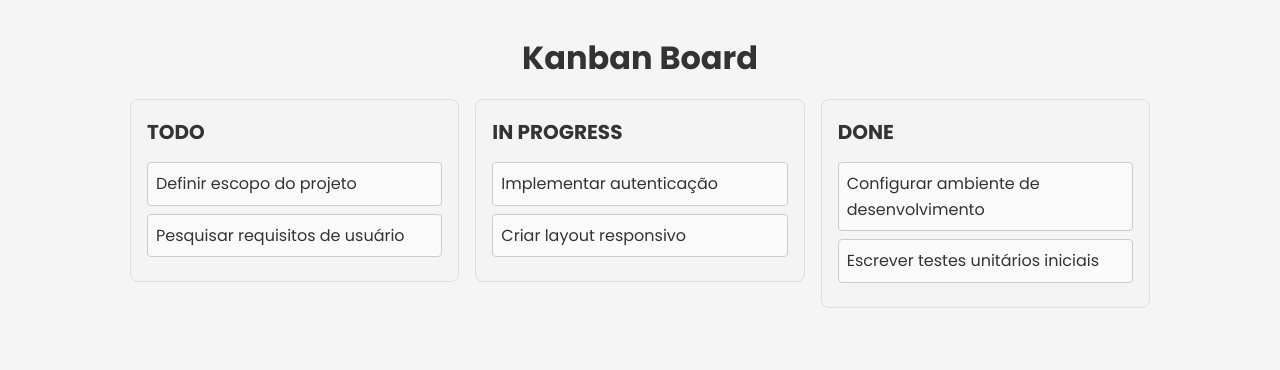
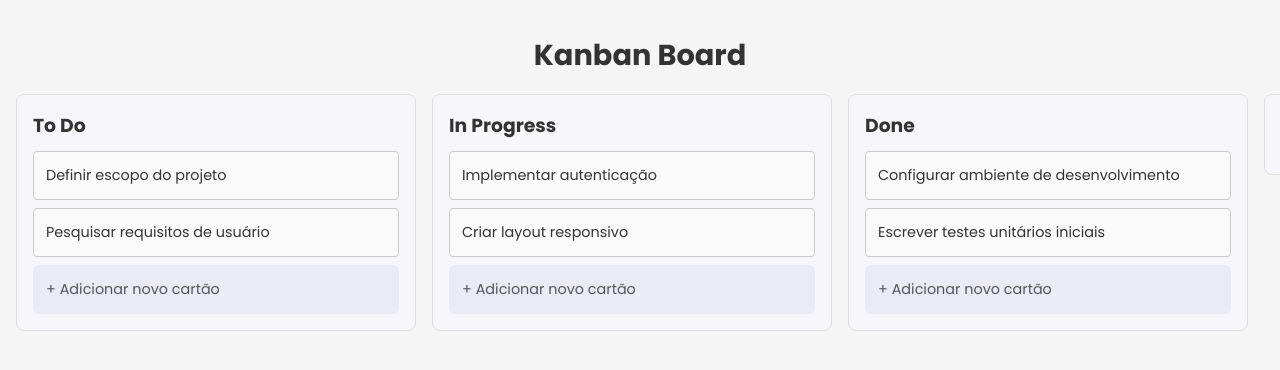
Before and after one commit to lucaspanizio/kanban, a React (Vite) app: page / in a window 1280 px wide. Shown: the top 370 px of the page. Built offline with nearby package versions, Linux system fonts and the light colour scheme.

Commit message:
:sparkles: feat: add support for new cards and columns

```diff
--- a/src/app.tsx
+++ b/src/app.tsx
@@ -1,20 +1,21 @@
 import isPropValid from '@emotion/is-prop-valid'
 import { StyleSheetManager } from 'styled-components'
+
 import { Kanban } from '@/components/kanban'
 import { GlobalStyle } from '@/global/styles'
 
 const mockData = {
-  todo: [
-    { id: 1, title: 'Definir escopo do projeto' },
-    { id: 2, title: 'Pesquisar requisitos de usuário' },
+  'To Do': [
+    { id: '1', title: 'Definir escopo do projeto' },
+    { id: '2', title: 'Pesquisar requisitos de usuário' },
   ],
-  'in progress': [
-    { id: 3, title: 'Implementar autenticação' },
-    { id: 4, title: 'Criar layout responsivo' },
+  'In Progress': [
+    { id: '3', title: 'Implementar autenticação' },
+    { id: '4', title: 'Criar layout responsivo' },
   ],
-  done: [
-    { id: 5, title: 'Configurar ambiente de desenvolvimento' },
-    { id: 6, title: 'Escrever testes unitários iniciais' },
+  Done: [
+    { id: '5', title: 'Configurar ambiente de desenvolvimento' },
+    { id: '6', title: 'Escrever testes unitários iniciais' },
   ],
 }
 
@@ -25,7 +26,7 @@ export function App() {
 
       <main>
         <h1>Kanban Board</h1>
-        <Kanban initialData={mockData} />
+        <Kanban initialData={mockData} isSortable={false} allowInclusion={true} />
       </main>
     </StyleSheetManager>
   )
--- a/src/components/kanban/card/index.tsx
+++ b/src/components/kanban/card/index.tsx
@@ -1,29 +1,34 @@
 import { useSortable } from '@dnd-kit/sortable'
 import { CSS } from '@dnd-kit/utilities'
+
 import * as S from './styles'
 
 export type CardType = {
-  id: number
+  id: string
   title: string
 }
 
-interface Props extends CardType {}
+interface Props extends CardType {
+  isSortable?: boolean
+}
 
-export const Card = ({ id, title }: Props) => {
+export const Card = ({ id, title, isSortable = false }: Props) => {
   const { attributes, listeners, setNodeRef, transform, transition, isDragging } = useSortable({ id })
 
   return (
     <S.Wrapper
       ref={setNodeRef}
-      {...attributes}
-      {...listeners}
       style={{
         transition,
         transform: CSS.Translate.toString(transform),
         opacity: isDragging ? 0.6 : 1,
+        ...(isSortable && { padding: '8px 10px 8px 16px' }),
       }}
     >
-      {title}
+      <S.Content>
+        <S.Title>{title}</S.Title>
+        {isSortable && <S.DragHandle {...listeners} {...attributes} />}
+      </S.Content>
     </S.Wrapper>
   )
 }
--- a/src/components/kanban/card/styles.ts
+++ b/src/components/kanban/card/styles.ts
@@ -1,14 +1,49 @@
 import styled from 'styled-components'
 
 export const Wrapper = styled.div`
+  display: flex;
+  align-items: center;
+
+  min-width: 300px;
+
+  margin-bottom: 8px;
+  padding: 12px;
+
+  border-radius: 4px;
+  border: 1px solid #ccc;
+
   background-color: #fafafa;
-  border: 1px solid #ccc;
-  padding: 0.5rem;
-  border-radius: 4px;
-  margin-bottom: 0.5rem;
+
+  user-select: none;
+`
+export const Content = styled.div`
+  display: flex;
+  align-items: center;
+  justify-content: space-between;
+  width: 100%;
+`
+
+export const Title = styled.h3`
+  flex: 1;
+  margin: 0;
+  font-size: inherit;
+  font-weight: inherit;
+  margin-right: 5px;
+
+  word-break: break-word;
+  overflow-wrap: break-word;
+  white-space: normal;
+`
+
+export const DragHandle = styled.div`
   cursor: grab;
+  padding: 6px;
 
-  &:focus {
-    outline: 2px solid oklch(74.6% 0.16 232.661);
+  &::after {
+    content: '⋮⋮';
+    font-size: 16px;
+    font-family: inherit;
+    color: #666666;
+    font-weight: 600;
   }
 `
--- a/src/components/kanban/column/index.tsx
+++ b/src/components/kanban/column/index.tsx
@@ -1,15 +1,21 @@
+import { useDroppable } from '@dnd-kit/core'
 import { SortableContext, verticalListSortingStrategy } from '@dnd-kit/sortable'
-import { useDroppable } from '@dnd-kit/core'
+
 import { Card, CardType } from '@/components/kanban/card'
+import { NewCard } from '@/components/kanban/new-card'
+
 import * as S from './styles'
 
 interface Props {
   id: string
   title: string
   cards: CardType[]
+  isSortable: boolean
+  allowInclusion: boolean
+  onAddCard: (colId: string, title: string) => void
 }
 
-export const Column = ({ id, title, cards }: Props) => {
+export const Column = ({ id, title, cards, isSortable, allowInclusion, onAddCard }: Props) => {
   const { setNodeRef } = useDroppable({ id })
 
   return (
@@ -17,12 +23,25 @@ export const Column = ({ id, title, cards }: Props) => {
       <S.Title>{title}</S.Title>
 
       <div ref={setNodeRef}>
-        <SortableContext items={cards.map((card) => card.id)} strategy={verticalListSortingStrategy}>
-          {cards.map((card) => (
-            <Card key={card.id} {...card} />
-          ))}
-        </SortableContext>
+        {isSortable ? (
+          <SortableContext items={cards.map((card) => card.id)} strategy={verticalListSortingStrategy}>
+            {cards.map((card) => (
+              <Card key={card.id} {...card} isSortable />
+            ))}
+          </SortableContext>
+        ) : (
+          cards.map((card) => <Card key={card.id} {...card} isSortable={false} />)
+        )}
       </div>
+
+      {allowInclusion && (
+        <NewCard
+          numberOfCards={cards.length}
+          onSave={(title) => onAddCard(id, title)}
+          minHeight={isSortable ? '40px' : undefined}
+          padding={isSortable ? '16px' : '12px'}
+        />
+      )}
     </S.Wrapper>
   )
 }
--- a/src/components/kanban/column/styles.ts
+++ b/src/components/kanban/column/styles.ts
@@ -1,17 +1,21 @@
 import styled from 'styled-components'
 
 export const Wrapper = styled.div`
-  flex: 1;
   padding: 16px;
-  min-width: 300px;
+  min-width: 400px;
+  max-width: 400px;
   height: min-content;
   border-radius: 8px;
   border: 1px solid #dedede;
-  background-color: oklch(96.7% 0.001 286.375);
+  background-color: #f7f7fb;
 `
 
 export const Title = styled.h3`
   font-weight: 700;
-  font-size: 1.25rem;
-  margin-bottom: 14px;
+  font-size: 1.175rem;
+  margin-bottom: 10px;
+
+  white-space: nowrap;
+  overflow: hidden;
+  text-overflow: ellipsis;
 `
--- a/src/components/kanban/index.tsx
+++ b/src/components/kanban/index.tsx
@@ -1,6 +1,3 @@
-import { useCallback, useState } from 'react'
-import { restrictToWindowEdges } from '@dnd-kit/modifiers'
-import { arrayMove, sortableKeyboardCoordinates } from '@dnd-kit/sortable'
 import {
   closestCorners,
   DndContext,
@@ -14,19 +11,25 @@ import {
   useSensor,
   useSensors,
 } from '@dnd-kit/core'
+import { restrictToWindowEdges } from '@dnd-kit/modifiers'
+import { arrayMove, sortableKeyboardCoordinates } from '@dnd-kit/sortable'
+import { useCallback, useState } from 'react'
+
+import { Card, type CardType } from './card'
 import { Column } from './column'
-import { Card, type CardType } from './card'
+import { NewColumn } from './new-column'
 
 export type Columns = Record<string, CardType[]>
 
 interface KanbanProps {
   initialData?: Columns
+  isSortable?: boolean
+  allowInclusion?: boolean
 }
 
-export const Kanban = ({ initialData }: KanbanProps) => {
-  // TODO: apresentar uma coluna default quando initialData não for passado
-  const [columns, setColumns] = useState<Columns>(initialData ?? {})
-  const [activeId, setActiveId] = useState<number | null>(null)
+export const Kanban = ({ initialData = {}, isSortable = true, allowInclusion = true }: KanbanProps) => {
+  const [columns, setColumns] = useState<Columns>(initialData)
+  const [activeId, setActiveId] = useState<string | null>(null)
 
   const sensors = useSensors(
     useSensor(PointerSensor),
@@ -36,7 +39,7 @@ export const Kanban = ({ initialData }: KanbanProps) => {
   )
 
   const handleDragStart = useCallback((event: DragStartEvent) => {
-    setActiveId(event.active.id as number)
+    setActiveId(event.active.id as string)
   }, [])
 
   const handleDragOver = useCallback(
@@ -79,26 +82,53 @@ export const Kanban = ({ initialData }: KanbanProps) => {
     [columns],
   )
 
+  const handleAddColumn = useCallback((title: string) => {
+    setColumns((prev) => ({
+      ...prev,
+      [title]: [],
+    }))
+  }, [])
+
+  const handleAddCard = useCallback((colId: string, title: string) => {
+    const newCard: CardType = { id: `${Date.now()}-${Math.random()}`, title }
+    setColumns((prev) => ({
+      ...prev,
+      [colId]: [...prev[colId], newCard],
+    }))
+  }, [])
+
   return (
     <DndContext
-      sensors={sensors}
       collisionDetection={closestCorners}
       modifiers={[restrictToWindowEdges]}
-      onDragStart={handleDragStart}
-      onDragOver={handleDragOver}
-      onDragEnd={handleDragEnd}
+      {...(isSortable && {
+        sensors,
+        onDragStart: handleDragStart,
+        onDragOver: handleDragOver,
+        onDragEnd: handleDragEnd,
+      })}
     >
       <div className="container">
         {Object.keys(columns).map((colId) => (
-          <Column key={colId} id={colId} title={colId.toUpperCase()} cards={columns[colId]} />
+          <Column
+            key={colId}
+            id={colId}
+            title={colId}
+            cards={columns[colId]}
+            isSortable={isSortable}
+            allowInclusion={allowInclusion}
+            onAddCard={handleAddCard}
+          />
         ))}
+
+        {allowInclusion && <NewColumn numberOfCards={0} onSave={handleAddColumn} />}
 
         <DragOverlay>
           {activeId !== null &&
             (() => {
               const col = findColumnId(columns, activeId)!
               const card = columns[col].find((c) => c.id === activeId)!
-              return <Card id={card.id} title={card.title} />
+              return <Card id={card.id} title={card.title} isSortable={isSortable} />
             })()}
         </DragOverlay>
       </div>
@@ -108,22 +138,22 @@ export const Kanban = ({ initialData }: KanbanProps) => {
 
 function withValidDrag<T extends DragOverEvent | DragEndEvent>(
   event: T,
-  callback: (ids: { activeId: number; overId: UniqueIdentifier }) => void,
+  callback: (ids: { activeId: string; overId: UniqueIdentifier }) => void,
 ) {
   const { active, over } = event
   if (!over || active.id === over.id) return
 
-  callback({ activeId: active.id as number, overId: over.id })
+  callback({ activeId: active.id as string, overId: over.id })
 }
 
-function getDragMeta(columns: Columns, activeId: number, overId: UniqueIdentifier) {
+function getDragMeta(columns: Columns, activeId: string, overId: UniqueIdentifier) {
   const fromColId = findColumnId(columns, activeId)!
   const toColId = findColumnId(columns, overId)!
 
   return { fromColId, toColId, isSameColumn: fromColId === toColId }
 }
 
-function updateColumns(columns: Columns, fromCol: string, toCol: string, activeId: number, overId: number | string) {
+function updateColumns(columns: Columns, fromCol: string, toCol: string, activeId: string, overId: UniqueIdentifier) {
   const sourceItems = [...columns[fromCol]]
   const destItems = Array.isArray(columns[toCol]) ? [...columns[toCol]] : []
 
@@ -143,7 +173,7 @@ function updateColumns(columns: Columns, fromCol: string, toCol: string, activeI
   }
 }
 
-export function findColumnId(columns: Columns, id: number | string): string | undefined {
+function findColumnId(columns: Columns, id: number | string) {
   if (typeof id === 'string' && Object.keys(columns).includes(id)) return id
   return Object.keys(columns).find((colId) => columns[colId].some((card) => card.id === id))
 }
--- /dev/null
+++ b/src/components/kanban/new-card/index.tsx
@@ -0,0 +1,69 @@
+import { useRef, useState } from 'react'
+
+import type { MinHeight, Padding } from './styles'
+import * as S from './styles'
+
+interface Props {
+  numberOfCards: number
+  onSave: (title: string) => void
+  minHeight?: MinHeight
+  padding?: Padding
+}
+
+export const NewCard = ({ numberOfCards, onSave, padding, minHeight }: Props) => {
+  const textareaRef = useRef<HTMLTextAreaElement | null>(null)
+  const [title, setTitle] = useState('')
+
+  const [isAdding, setIsAdding] = useState(false)
+
+  const handleChange = (e: React.ChangeEvent<HTMLTextAreaElement>) => {
+    setTitle(e.target.value)
+
+    if (textareaRef.current) {
+      textareaRef.current.style.height = 'auto'
+      textareaRef.current.style.height = `${textareaRef.current.scrollHeight}px`
+    }
+  }
+
+  const handleAddClick = () => {
+    setIsAdding(true)
+  }
+
+  const handleSave = () => {
+    const trimmed = title.trim()
+    if (trimmed) {
+      onSave(trimmed)
+    }
+    setTitle('')
+    setIsAdding(false)
+  }
+
+  const handleKeyDown = (e: React.KeyboardEvent<HTMLTextAreaElement>) => {
+    if (e.key === 'Enter') handleSave()
+    if (e.key === 'Escape') {
+      setTitle('')
+      setIsAdding(false)
+    }
+  }
+
+  return (
+    <S.Wrapper padding={padding} minHeight={minHeight}>
+      {isAdding ? (
+        <S.Input
+          ref={textareaRef}
+          rows={1}
+          autoFocus
+          value={title}
+          onBlur={handleSave}
+          onChange={handleChange}
+          onKeyDown={handleKeyDown}
+          placeholder="Título do cartão"
+        />
+      ) : (
+        <S.Button onClick={handleAddClick}>
+          {numberOfCards > 0 ? '+ Adicionar novo cartão' : '+ Adicionar cartão'}
+        </S.Button>
+      )}
+    </S.Wrapper>
+  )
+}
--- /dev/null
+++ b/src/components/kanban/new-card/styles.ts
@@ -0,0 +1,60 @@
+import styled, { css, CSSProperties } from 'styled-components'
+
+export type MinHeight = CSSProperties['minHeight']
+export type Padding = CSSProperties['padding']
+
+interface Props {
+  minHeight: MinHeight
+  padding: Padding
+}
+
+export const Wrapper = styled.div<Props>`
+  ${({ minHeight = 'auto', padding = '12px' }) => css`
+    display: flex;
+
+    textarea,
+    button {
+      padding: ${padding};
+      min-height: ${minHeight};
+    }
+  `}
+`
+
+export const Input = styled.textarea`
+  width: 100%;
+
+  border: 1px solid #ccc;
+  border-radius: 6px;
+  outline: none;
+
+  font-family: inherit;
+  font-size: inherit;
+
+  resize: none;
+  overflow: hidden;
+  white-space: pre-wrap;
+  word-break: break-word;
+`
+
+export const Button = styled.button`
+  display: flex;
+  align-items: center;
+  flex: 1;
+
+  height: fit-content;
+  width: 100%;
+  min-width: 300px;
+  max-width: 100%;
+
+  border: 1px solid transparent;
+  border-radius: 6px;
+
+  cursor: pointer;
+  white-space: nowrap;
+  background-color: #e6e6f0;
+  opacity: 0.65;
+
+  &:hover {
+    opacity: 1;
+  }
+`
--- /dev/null
+++ b/src/components/kanban/new-column/index.tsx
@@ -0,0 +1,58 @@
+import { useState } from 'react'
+
+import * as S from './styles'
+
+interface Props {
+  numberOfCards: number
+  onSave: (title: string) => void
+}
+
+export const NewColumn = ({ numberOfCards, onSave }: Props) => {
+  const [isAdding, setIsAdding] = useState(false)
+  const [title, setTitle] = useState('')
+
+  const handleChange = (e: React.ChangeEvent<HTMLInputElement>) => {
+    setTitle(e.target.value)
+  }
+
+  const handleAddClick = () => {
+    setIsAdding(true)
+  }
+
+  const handleKeyDown = (e: React.KeyboardEvent<HTMLInputElement>) => {
+    if (e.key === 'Enter') handleSave()
+    if (e.key === 'Escape') {
+      setTitle('')
+      setIsAdding(false)
+    }
+  }
+
+  const handleSave = () => {
+    const trimmed = title.trim()
+    if (trimmed) {
+      onSave(trimmed)
+    }
+    setTitle('')
+    setIsAdding(false)
+  }
+
+  return (
+    <S.Wrapper>
+      {isAdding ? (
+        <S.Input
+          autoFocus
+          type="text"
+          value={title}
+          onBlur={handleSave}
+          onChange={handleChange}
+          onKeyDown={handleKeyDown}
+          placeholder="Título da coluna"
+        />
+      ) : (
+        <S.Button onClick={handleAddClick}>
+          {numberOfCards > 0 ? '+ Adicionar nova coluna' : '+ Adicionar coluna'}
+        </S.Button>
+      )}
+    </S.Wrapper>
+  )
+}
--- /dev/null
+++ b/src/components/kanban/new-column/styles.ts
@@ -0,0 +1,50 @@
+import styled from 'styled-components'
+
+export const Wrapper = styled.div`
+  padding: 16px;
+  min-width: 400px;
+  height: min-content;
+  border-radius: 8px;
+  border: 1px solid #dedede;
+  background-color: #f7f7fb;
+`
+
+export const Input = styled.input`
+  border: none;
+  outline: none;
+  background-color: transparent;
+
+  font-family: inherit;
+  font-weight: 700;
+  font-size: 1.175rem;
+  margin-bottom: 17px;
+
+  width: 100%;
+
+  &::placeholder {
+    font-weight: 500;
+    font-size: 1rem;
+  }
+`
+
+export const Button = styled.button`
+  display: flex;
+  flex: 1;
+
+  height: fit-content;
+  white-space: nowrap;
+
+  padding: 12px;
+  width: 100%;
+
+  border: none;
+  border-radius: 6px;
+
+  cursor: pointer;
+  background-color: #e6e6f0;
+  opacity: 0.65;
+
+  &:hover {
+    opacity: 1;
+  }
+`
--- a/src/global/styles.ts
+++ b/src/global/styles.ts
@@ -1,18 +1,27 @@
 import { createGlobalStyle } from 'styled-components'
 
 export const GlobalStyle = createGlobalStyle`
+  :root {
+    font-family: 'Poppins', sans-serif;
+    font-size: 16px;
+  }
+
   * {
     margin: 0;
     padding: 0;
+    line-height: 1.6;
     box-sizing: border-box;
   }
 
   body {
-    font-family: 'Poppins', sans-serif;
+    font-size: 0.9rem;
+    color: #333;
     background-color: #f5f5f5;
-    color: #333;
-    line-height: 1.6;
-    font-size: 16px;
+  }
+
+  a, button {
+    font-size: inherit;
+    font-family: inherit;
   }
 
   main {
@@ -28,8 +37,11 @@ export const GlobalStyle = createGlobalStyle`
 
   .container {
     display: flex;
-    gap: 1rem;
-    padding: 1rem;
-    overflow: none;
+    flex-wrap: nowrap;
+    width: 100%;
+    gap: 16px;
+    padding: 16px;
+    overflow-y: none;
+    overflow-x: auto;
   }
 `
```
